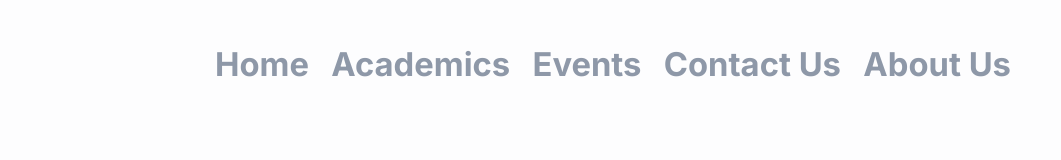
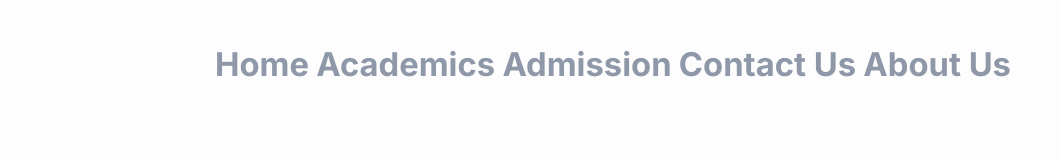
Before and after one commit to emmanuelsalako28/educator-website-just-preview, a plain HTML site: page index.html in a window 1280 px wide. Shown: the top 160 px of the page, 219-1280 px from the left. Drawn offline with Linux system fonts and the light colour scheme.

Commit message:
add admission

```diff
--- a/index.html
+++ b/index.html
@@ -23,7 +23,7 @@
         <nav>
           <h3><a href="index.html">Home</a></h3>
           <h3><a href="academics.html">Academics</a></h3>
-          <h3><a href="">Events</a></h3>
+          <h3><a href="admission.html">Admission</a></h3>
           <h3><a href="contactus.html" target=”_blank”>Contact Us</a></h3>
           <h3><a href="aboutus.html" target=”_blank”>About Us</a></h3>
         </nav>
```
